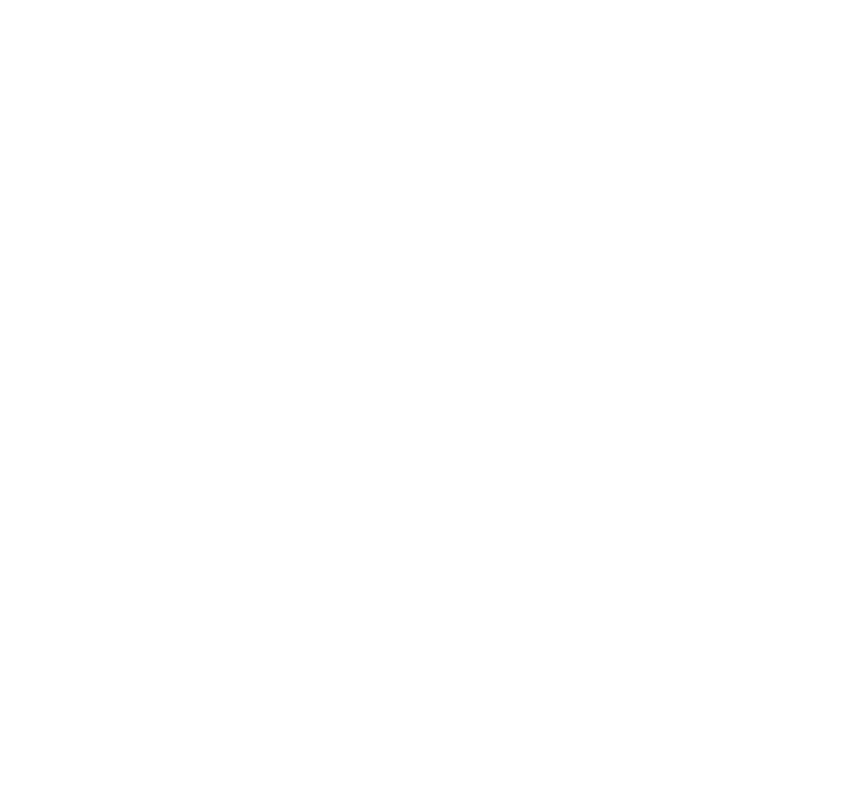
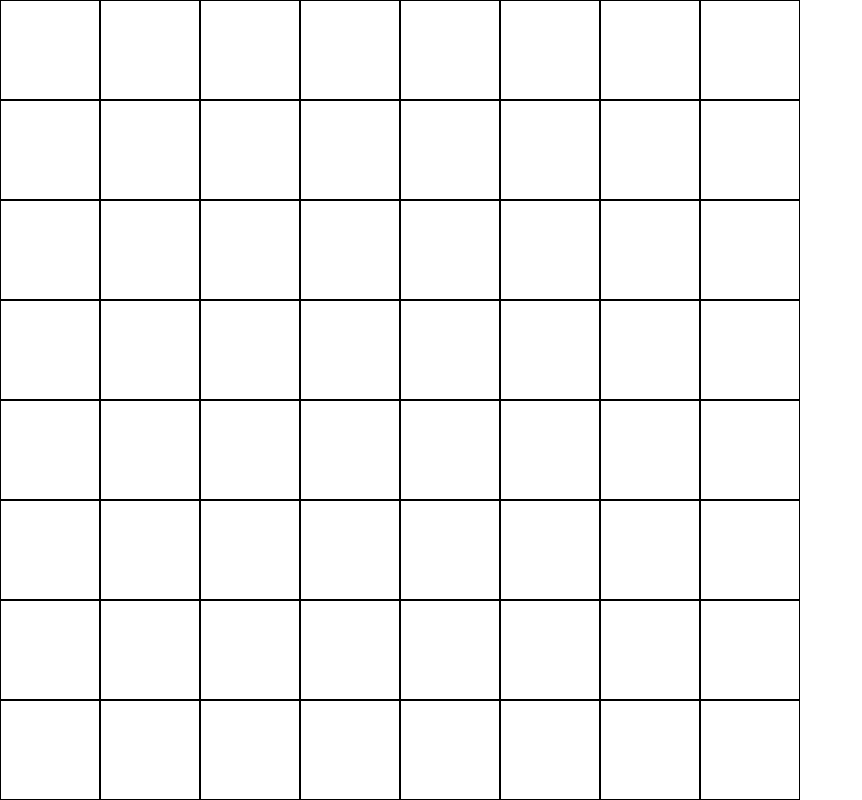
Before and after one commit to 1010543618/MY-SEQ, a website built with webpack: page src/index.html in a window 1280 px wide. Shown: the whole page, without its empty margins (0-862 px from the left). Built offline with nearby package versions, Linux system fonts and the light colour scheme.

Commit message:
Coding a page.

```diff
--- a/src/index.html
+++ b/src/index.html
@@ -5,8 +5,91 @@
   <meta name="viewport" content="width=device-width, initial-scale=1.0">
   <meta http-equiv="X-UA-Compatible" content="ie=edge">
   <title>梦幻西游-慈心渡鬼-善恶棋</title>
+  <style>
+    *{
+      box-sizing: border-box;
+    }
+    body{
+      margin: 0;
+    }
+    #chessboard{
+      display: grid;
+      grid-template-columns: 1fr 1fr 1fr 1fr 1fr 1fr 1fr 1fr;
+      grid-template-rows: 1fr 1fr 1fr 1fr 1fr 1fr 1fr 1fr;
+      width: 100vmin;
+      height: 100vmin;
+    }
+    #chessboard > div{
+      border: 1px solid #000;
+    }
+  </style>
 </head>
 <body>
-
+  <div id="chessboard">
+    <div></div>
+    <div></div>
+    <div></div>
+    <div></div>
+    <div></div>
+    <div></div>
+    <div></div>
+    <div></div>
+    <div></div>
+    <div></div>
+    <div></div>
+    <div></div>
+    <div></div>
+    <div></div>
+    <div></div>
+    <div></div>
+    <div></div>
+    <div></div>
+    <div></div>
+    <div></div>
+    <div></div>
+    <div></div>
+    <div></div>
+    <div></div>
+    <div></div>
+    <div></div>
+    <div></div>
+    <div></div>
+    <div></div>
+    <div></div>
+    <div></div>
+    <div></div>
+    <div></div>
+    <div></div>
+    <div></div>
+    <div></div>
+    <div></div>
+    <div></div>
+    <div></div>
+    <div></div>
+    <div></div>
+    <div></div>
+    <div></div>
+    <div></div>
+    <div></div>
+    <div></div>
+    <div></div>
+    <div></div>
+    <div></div>
+    <div></div>
+    <div></div>
+    <div></div>
+    <div></div>
+    <div></div>
+    <div></div>
+    <div></div>
+    <div></div>
+    <div></div>
+    <div></div>
+    <div></div>
+    <div></div>
+    <div></div>
+    <div></div>
+    <div></div>
+  </div>
 </body>
 </html>
```
